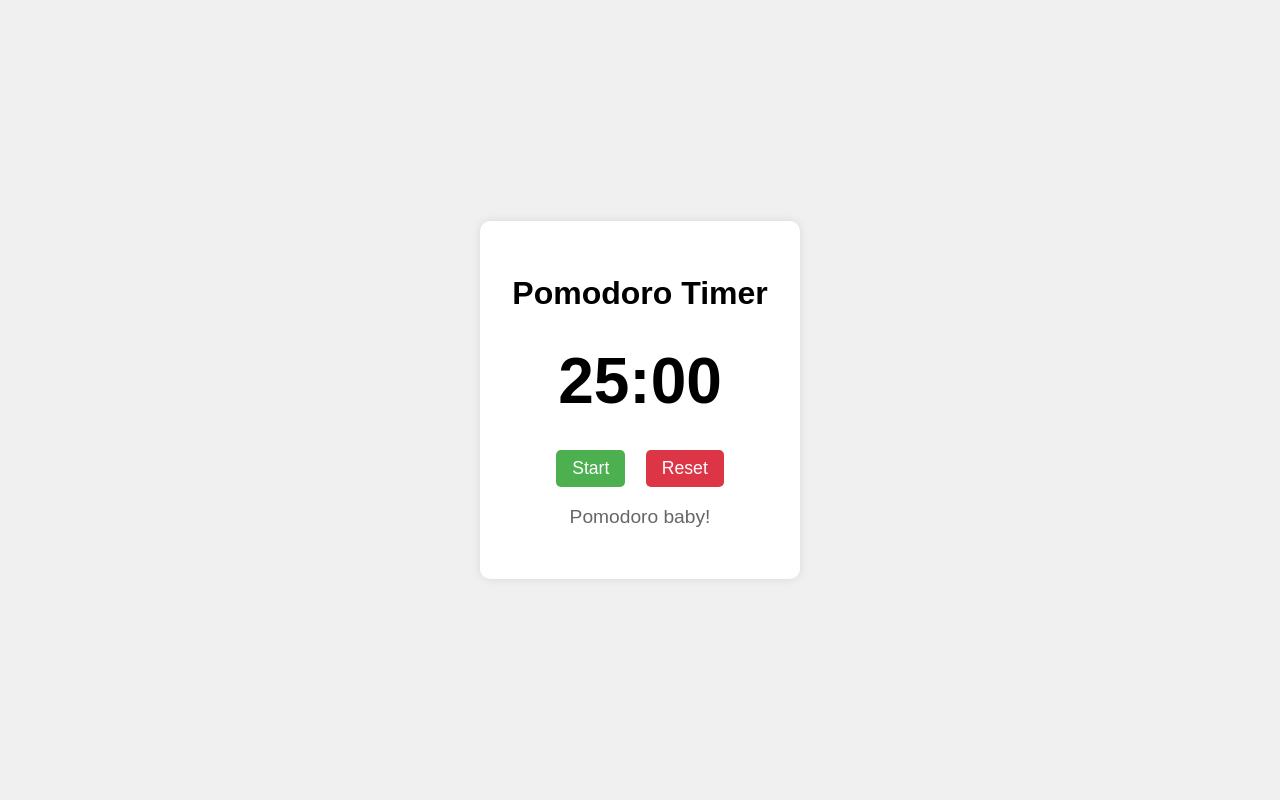
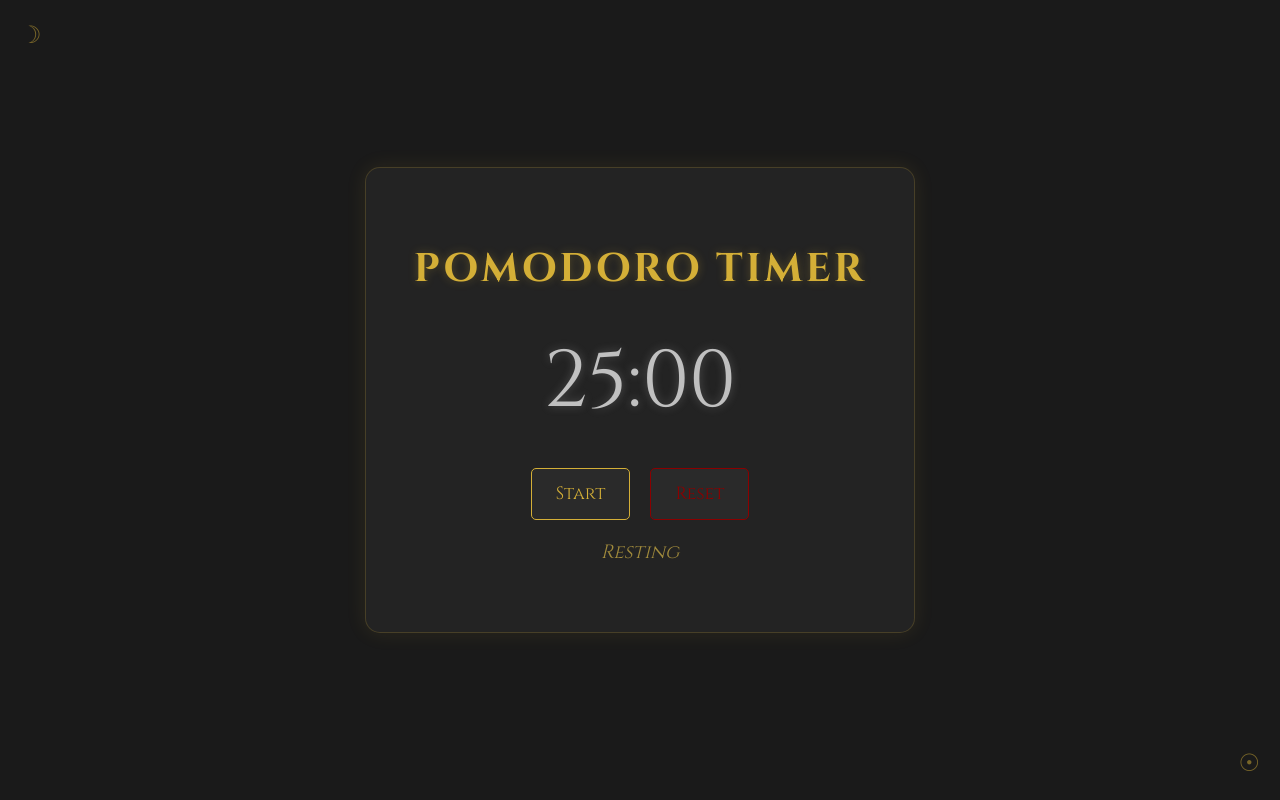
Before and after one commit to rjunee/aicourse-pomodoro, a plain HTML site: page index.html in a window 1280 px wide. Drawn offline with Linux system fonts and the light colour scheme.

Commit message:
Improve the design

```diff
--- a/index.html
+++ b/index.html
@@ -5,6 +5,7 @@
     <meta name="viewport" content="width=device-width, initial-scale=1.0">
     <title>Pomodoro Timer</title>
     <link rel="stylesheet" href="styles.css">
+    <link href="https://fonts.googleapis.com/css2?family=Cinzel:wght@400;700&display=swap" rel="stylesheet">
 </head>
 <body>
     <div class="container">
@@ -17,7 +18,7 @@
             <button id="reset">Reset</button>
         </div>
         <div class="status">
-            <p id="status-text">Pomodoro baby!</p>
+            <p id="status-text">Resting</p>
         </div>
     </div>
     <script src="script.js"></script>
--- a/script.js
+++ b/script.js
@@ -20,6 +20,8 @@ function updateDisplay() {
 
 function startTimer() {
     if (timerId === null) {
+        statusText.textContent = 'Alchemizing...';
+        startPauseButton.textContent = 'Pause';
         timerId = setInterval(() => {
             timeLeft--;
             updateDisplay();
@@ -29,11 +31,16 @@ function startTimer() {
                 timerId = null;
                 isWorkTime = !isWorkTime;
                 timeLeft = isWorkTime ? WORK_TIME : BREAK_TIME;
-                statusText.textContent = isWorkTime ? 'Pomodoro baby!' : 'Break Time';
+                statusText.textContent = isWorkTime ? 'Alchemizing...' : 'Resting';
                 updateDisplay();
                 new Audio('https://actions.google.com/sounds/v1/alarms/beep_short.ogg').play();
             }
         }, 1000);
+    } else {
+        clearInterval(timerId);
+        timerId = null;
+        startPauseButton.textContent = 'Start';
+        statusText.textContent = 'Resting';
     }
 }
 
@@ -57,8 +64,8 @@ function resetTimer() {
     timerId = null;
     isWorkTime = true;
     timeLeft = WORK_TIME;
-    statusText.textContent = 'Pomodoro baby!';
     startPauseButton.textContent = 'Start';
+    statusText.textContent = 'Resting';
     updateDisplay();
 }
 
@@ -84,14 +91,5 @@ timeLeft = WORK_TIME;
 updateDisplay();
 
 // Event listeners
-startPauseButton.addEventListener('click', () => {
-    if (timerId === null) {
-        startTimer();
-        startPauseButton.textContent = 'Pause';
-    } else {
-        pauseTimer();
-        startPauseButton.textContent = 'Start';
-    }
-});
-
+startPauseButton.addEventListener('click', startTimer);
 resetButton.addEventListener('click', resetTimer);
--- a/styles.css
+++ b/styles.css
@@ -1,51 +1,91 @@
 body {
-    font-family: Arial, sans-serif;
+    font-family: 'Cinzel', serif;
     display: flex;
     justify-content: center;
     align-items: center;
     min-height: 100vh;
     margin: 0;
-    background-color: #f0f0f0;
+    background-color: #1a1a1a;
+    color: #d4af37;
 }
 
 .container {
     text-align: center;
-    background-color: white;
-    padding: 2rem;
-    border-radius: 10px;
-    box-shadow: 0 0 10px rgba(0, 0, 0, 0.1);
+    background-color: #232323;
+    padding: 3rem;
+    border-radius: 15px;
+    box-shadow: 0 0 20px rgba(212, 175, 55, 0.1);
+    border: 1px solid rgba(212, 175, 55, 0.2);
 }
 
 .timer {
-    font-size: 4rem;
-    font-weight: bold;
+    font-size: 5rem;
+    font-weight: normal;
     margin: 2rem 0;
+    text-shadow: 0 0 10px rgba(192, 192, 192, 0.3);
+    font-family: 'Cinzel', serif;
+    color: #C0C0C0;
 }
 
 .controls button {
+    font-family: 'Cinzel', serif;
     font-size: 1.1rem;
     margin: 0 0.5rem;
-    padding: 0.5rem 1rem;
+    padding: 0.8rem 1.5rem;
     cursor: pointer;
-    background-color: #4CAF50;
-    color: white;
-    border: none;
+    background-color: #2a2a2a;
+    color: #d4af37;
+    border: 1px solid #d4af37;
     border-radius: 5px;
+    transition: all 0.3s ease;
 }
 
 .controls button:hover {
-    background-color: #45a049;
+    background-color: #d4af37;
+    color: #1a1a1a;
+    box-shadow: 0 0 15px rgba(212, 175, 55, 0.4);
 }
 
 #status-text {
     font-size: 1.2rem;
-    color: #666;
+    color: #a08a3c;
+    font-style: italic;
 }
 
 .controls button#reset {
-    background-color: #dc3545;
+    background-color: #2a2a2a;
+    border-color: #8b0000;
+    color: #8b0000;
 }
 
 .controls button#reset:hover {
-    background-color: #c82333;
+    background-color: #8b0000;
+    color: #d4af37;
+    box-shadow: 0 0 15px rgba(139, 0, 0, 0.4);
 }
+
+h1 {
+    font-size: 2.5rem;
+    margin-bottom: 2rem;
+    text-transform: uppercase;
+    letter-spacing: 3px;
+    text-shadow: 0 0 10px rgba(212, 175, 55, 0.3);
+}
+
+.container::before {
+    content: '☽';
+    position: absolute;
+    top: 20px;
+    left: 20px;
+    font-size: 1.5rem;
+    opacity: 0.5;
+}
+
+.container::after {
+    content: '☉';
+    position: absolute;
+    bottom: 20px;
+    right: 20px;
+    font-size: 1.5rem;
+    opacity: 0.5;
+}
```
Also changed, not shown: 1 other file.
